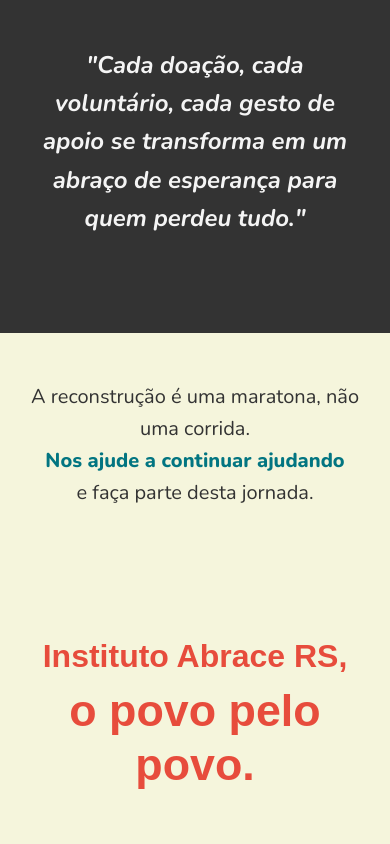
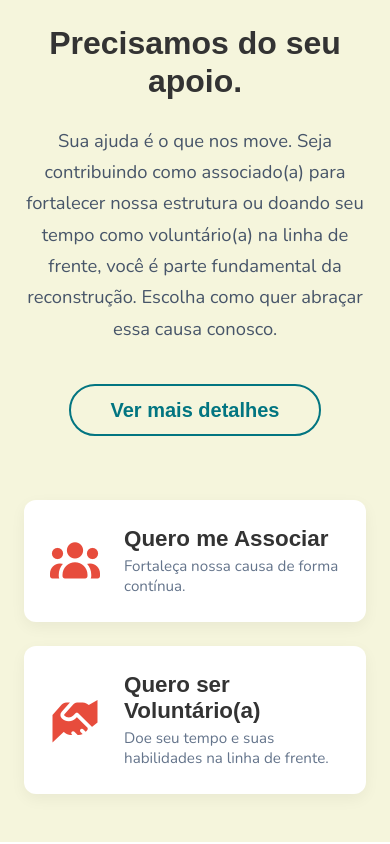
Before and after one commit to OndeJoaoGularte/AbraceRS-v2, an Angular app: page /home in a window 390 px wide. Shown: the part 1860-2704 px from the top of the page. Built offline with nearby package versions, Linux system fonts and the light colour scheme; no server answers; the database is empty; a web font is replaced by a local one.

Commit message:
Implementações na Home
implementação dos componentes Associate e Supporters, além de criação de um service para apoiadores

```diff
--- /dev/null
+++ b/src/app/core/services/supporters/supporters.ts
@@ -0,0 +1,77 @@
+import { Injectable, inject } from '@angular/core';
+import { SupabaseService } from '../supabase/supabase';
+
+export interface Supporter {
+  id?: number;
+  name: string;
+  image_url: string;
+  link_url: string;
+  tier: 'master' | 'standard';
+  active: boolean;
+}
+
+@Injectable({
+  providedIn: 'root',
+})
+export class SupportersService {
+  private supabaseService = inject(SupabaseService);
+  private supabase = this.supabaseService.client;
+
+  private readonly TABLE = 'supporters';
+  private readonly BUCKET = 'supporter-logos';
+
+  async getActiveSupporters(): Promise<Supporter[]> {
+    const { data, error } = await this.supabase
+      .from(this.TABLE)
+      .select('*')
+      .eq('active', true)
+      .order('tier', { ascending: true })
+      .order('name', { ascending: true });
+
+    if (error) {
+      console.error('Erro ao buscar apoiadores:', error);
+      return [];
+    }
+    return data as Supporter[];
+  }
+
+  async createSupporter(supporter: Partial<Supporter>) {
+    const { data, error } = await this.supabase.from(this.TABLE).insert([supporter]).select();
+    if (error) console.error('Erro ao criar apoiador:', error);
+    return { data, error };
+  }
+
+  async updateSupporter(id: number, supporter: Partial<Supporter>) {
+    const { data, error } = await this.supabase
+      .from(this.TABLE)
+      .update(supporter)
+      .eq('id', id)
+      .select();
+    if (error) console.error('Erro ao atualizar apoiador:', error);
+    return { data, error };
+  }
+
+  async deleteSupporter(id: number) {
+    const { error } = await this.supabase.from(this.TABLE).update({ status: false }).eq('id', id);
+    if (error) console.error('Erro ao fazer soft delete do apoiador:', error);
+    return { error };
+  }
+
+  async uploadLogo(file: File): Promise<string | null> {
+    try {
+      const fileName = `${Date.now()}-${file.name.replace(/\s+/g, '-')}`;
+
+      const { error: uploadError } = await this.supabase.storage
+        .from(this.BUCKET)
+        .upload(fileName, file);
+
+      if (uploadError) throw uploadError;
+
+      const { data } = this.supabase.storage.from(this.BUCKET).getPublicUrl(fileName);
+      return data.publicUrl;
+    } catch (error) {
+      console.error('Erro no upload da logo:', error);
+      return null;
+    }
+  }
+}
--- a/src/app/features/home/components/about/about.html
+++ b/src/app/features/home/components/about/about.html
@@ -14,7 +14,7 @@
         organizado para levar ajuda onde ela mais demora a chegar.
       </p>
 
-      <a routerLink="/somos" class="btn-outline">Conheça nossa história</a>
+      <a routerLink="/quem-somos" class="btn-outline">Conheça nossa história</a>
     </div>
 
   </div>
--- a/src/app/features/home/components/associate/associate.html
+++ b/src/app/features/home/components/associate/associate.html
@@ -1 +1,39 @@
-<p>associate works!</p>
+<section class="associate-section">
+  <div class="container associate-grid">
+
+    <div class="text-column">
+      <h2 class="title">Precisamos do seu apoio.</h2>
+      <p class="description">
+        Sua ajuda é o que nos move. Seja contribuindo como associado(a) para fortalecer nossa estrutura
+        ou doando seu tempo como voluntário(a) na linha de frente, você é parte fundamental da reconstrução.
+        Escolha como quer abraçar essa causa conosco.
+      </p>
+      <a routerLink="/junte-se" class="btn-outline">Ver mais detalhes</a>
+    </div>
+
+    <div class="cards-column">
+
+      <a routerLink="/junte-se" [queryParams]="{ form: 'associate' }" class="selection-card">
+        <div class="icon-wrapper">
+          <i class="fas fa-users"></i>
+        </div>
+        <div class="card-content">
+          <h5 class="card-title">Quero me Associar</h5>
+          <p class="card-text">Fortaleça nossa causa de forma contínua.</p>
+        </div>
+      </a>
+
+      <a routerLink="/junte-se" [queryParams]="{ form: 'volunteer' }" class="selection-card">
+        <div class="icon-wrapper">
+          <i class="fas fa-hands-helping"></i>
+        </div>
+        <div class="card-content">
+          <h5 class="card-title">Quero ser Voluntário(a)</h5>
+          <p class="card-text">Doe seu tempo e suas habilidades na linha de frente.</p>
+        </div>
+      </a>
+
+    </div>
+
+  </div>
+</section>
--- a/src/app/features/home/components/associate/associate.scss
+++ b/src/app/features/home/components/associate/associate.scss
@@ -0,0 +1,128 @@
+.associate-section {
+  padding: 3rem 0;
+  background-color: var(--cor-fundo);
+}
+
+.container {
+  max-width: 1200px;
+  margin: 0 auto;
+  padding: 0 1.5rem;
+}
+
+.associate-grid {
+  display: grid;
+  grid-template-columns: 1fr 1fr;
+  align-items: center;
+  gap: 4rem;
+}
+
+.text-column {
+  .title {
+    font-family: var(--fonte-principal);
+    font-size: clamp(2rem, 4vw, 2.8rem);
+    font-weight: 700;
+    color: var(--cor-texto);
+    margin-bottom: 1.5rem;
+    line-height: 1.2;
+  }
+
+  .description {
+    font-family: var(--fonte-secundaria);
+    font-size: 1.15rem;
+    line-height: 1.7;
+    color: #475569;
+    margin-bottom: 2.5rem;
+  }
+
+  .btn-outline {
+    display: inline-block;
+    text-decoration: none;
+    font-family: var(--fonte-principal);
+    font-size: 1.25rem;
+    font-weight: 700;
+    color: var(--cor-primaria);
+    background-color: transparent;
+    border: 2px solid var(--cor-primaria);
+    padding: 0.8rem 2.5rem;
+    border-radius: 50px;
+    transition: all 0.3s ease;
+
+    &:hover {
+      background-color: var(--cor-primaria);
+      color: var(--cor-texto-claro, #ffffff);
+      transform: translateY(-2px);
+      box-shadow: 0 8px 20px rgba(2, 117, 129, 0.2);
+    }
+  }
+}
+
+.cards-column {
+  display: flex;
+  flex-direction: column;
+  gap: 1.5rem;
+}
+
+.selection-card {
+  display: flex;
+  align-items: center;
+  text-decoration: none;
+  background-color: #ffffff;
+  padding: 1.5rem 2rem;
+  border-radius: 12px;
+  border: 2px solid transparent;
+  box-shadow: 0 5px 15px rgba(0, 0, 0, 0.05);
+  transition: all 0.3s ease;
+
+  &:hover {
+    border-color: var(--cor-primaria);
+    transform: translateX(10px);
+    box-shadow: 0 8px 25px rgba(0, 0, 0, 0.08);
+  }
+
+  .icon-wrapper {
+    font-size: 2.5rem;
+    color: var(--cor-secundaria);
+    margin-right: 1.5rem;
+    display: flex;
+    align-items: center;
+    justify-content: center;
+  }
+
+  .card-content {
+    .card-title {
+      font-family: var(--fonte-principal);
+      font-size: 1.4rem;
+      font-weight: 700;
+      color: var(--cor-texto);
+      margin: 0 0 0.25rem 0;
+    }
+
+    .card-text {
+      font-family: var(--fonte-secundaria);
+      font-size: 0.95rem;
+      color: #64748b;
+      margin: 0;
+    }
+  }
+}
+
+@media (max-width: 991px) {
+  .associate-grid {
+    grid-template-columns: 1fr;
+    gap: 3rem;
+    text-align: center;
+  }
+
+  .text-column .btn-outline {
+    margin-bottom: 1rem;
+  }
+
+  .selection-card {
+    text-align: left;
+    padding: 1.5rem;
+
+    &:hover {
+      transform: translateY(-4px);
+    }
+  }
+}
--- a/src/app/features/home/components/associate/associate.ts
+++ b/src/app/features/home/components/associate/associate.ts
@@ -1,9 +1,10 @@
 import { Component } from '@angular/core';
+import { RouterModule } from '@angular/router';
 
 @Component({
   selector: 'app-associate',
-  imports: [],
+  imports: [RouterModule],
   templateUrl: './associate.html',
   styleUrl: './associate.scss',
 })
-export class Associate {}
+export class AssociateComponent {}
--- a/src/app/features/home/components/supporters/supporters.html
+++ b/src/app/features/home/components/supporters/supporters.html
@@ -1 +1,35 @@
-<p>supporters works!</p>
+<section class="supporters-section">
+  <div class="container">
+
+    @if (masters().length > 0) {
+      <h4 class="tier-title">Apoiadores Master</h4>
+      <div class="supporters-grid master">
+        @for (supporter of masters(); track supporter.id) {
+          <a [href]="supporter.link_url" target="_blank" rel="noopener noreferrer" class="supporter-link" [title]="'Visitar o site de ' + supporter.name">
+            <div class="supporter-logo">
+              <img [src]="supporter.image_url" [alt]="'Logo ' + supporter.name">
+            </div>
+          </a>
+        }
+      </div>
+
+      @if (standards().length > 0) {
+        <hr class="divider">
+      }
+    }
+
+    @if (standards().length > 0) {
+      <h4 class="tier-title">Apoiadores</h4>
+      <div class="supporters-grid">
+        @for (supporter of standards(); track supporter.id) {
+          <a [href]="supporter.link_url" target="_blank" rel="noopener noreferrer" class="supporter-link" [title]="'Visitar ' + supporter.name">
+            <div class="supporter-logo">
+              <img [src]="supporter.image_url" [alt]="'Logo ' + supporter.name">
+            </div>
+          </a>
+        }
+      </div>
+    }
+
+  </div>
+</section>
--- a/src/app/features/home/components/supporters/supporters.scss
+++ b/src/app/features/home/components/supporters/supporters.scss
@@ -0,0 +1,87 @@
+.supporters-section {
+  padding: 3rem 0;
+  background-color: #ffffff;
+  text-align: center;
+}
+
+.container {
+  max-width: 1000px;
+  margin: 0 auto;
+  padding: 0 1.5rem;
+}
+
+.tier-title {
+  font-family: var(--fonte-principal);
+  font-weight: 700;
+  color: var(--cor-secundaria);
+  opacity: 0.8;
+  text-transform: uppercase;
+  letter-spacing: 1.5px;
+  font-size: 1.1rem;
+  margin: 0 0 2rem 0;
+}
+
+.divider {
+  border: 0;
+  height: 1px;
+  background: linear-gradient(to right, transparent, #e2e8f0, transparent);
+  margin: 4rem 0;
+}
+
+.supporters-grid {
+  display: flex;
+  flex-wrap: wrap;
+  justify-content: center;
+  align-items: center;
+  gap: 2.5rem;
+
+  .supporter-link {
+    text-decoration: none;
+    display: inline-block;
+  }
+
+  .supporter-logo {
+    display: flex;
+    justify-content: center;
+    align-items: center;
+
+    img {
+      width: 120px;
+      height: 120px;
+      object-fit: contain;
+      border-radius: 12px;
+      filter: grayscale(50%);
+      opacity: 0.6;
+      transition: all 0.3s ease;
+
+      &:hover {
+        filter: grayscale(0%);
+        opacity: 1;
+        transform: scale(1.1);
+      }
+    }
+  }
+
+  &.master {
+    .supporter-logo img {
+      width: 160px;
+      height: 160px;
+    }
+  }
+}
+
+@media (max-width: 768px) {
+  .supporters-grid {
+    gap: 1.5rem;
+
+    .supporter-logo img {
+      width: 80px;
+      height: 80px;
+    }
+
+    &.master .supporter-logo img {
+      width: 120px;
+      height: 120px;
+    }
+  }
+}
--- a/src/app/features/home/components/supporters/supporters.ts
+++ b/src/app/features/home/components/supporters/supporters.ts
@@ -1,4 +1,12 @@
-import { Component } from '@angular/core';
+import { Component, input } from '@angular/core';
+
+export interface Supporter {
+  id?: number;
+  name: string;
+  image_url: string;
+  link_url: string;
+  tier: 'master' | 'standard';
+}
 
 @Component({
   selector: 'app-supporters',
@@ -6,6 +14,7 @@
   templateUrl: './supporters.html',
   styleUrl: './supporters.scss',
 })
-export class Supporters {
-
+export class SupportersComponent {
+  masters = input<Supporter[]>([]);
+  standards = input<Supporter[]>([]);
 }
--- a/src/app/features/home/home.html
+++ b/src/app/features/home/home.html
@@ -25,10 +25,12 @@
   }
   -->
 
-  <!--
+  <!-- Seção de convite para se voluntariar (ou associar) -->
   <app-associate></app-associate>
-  <app-supporters></app-supporters>
-  -->
+
+  <!-- Seção de Apoiadores do Instituto -->
+  <app-supporters [masters]="masterSupporters()" [standards]="standardSupporters()">
+  </app-supporters>
 
   <!-- Seção de Citação -->
   <section class="quote-section">
--- a/src/app/features/home/home.scss
+++ b/src/app/features/home/home.scss
@@ -59,7 +59,7 @@
   font-style: italic;
   font-weight: 700;
   color: #ffffff;
-  max-width: 900px;
+  max-width: 1000px;
   margin: 0 auto;
   line-height: 1.6;
   opacity: 0.95;
```
Also changed, not shown: src/app/features/home/home.ts (+20 -4 lines), 1 other file (tests, documents, lock files or other folders).
